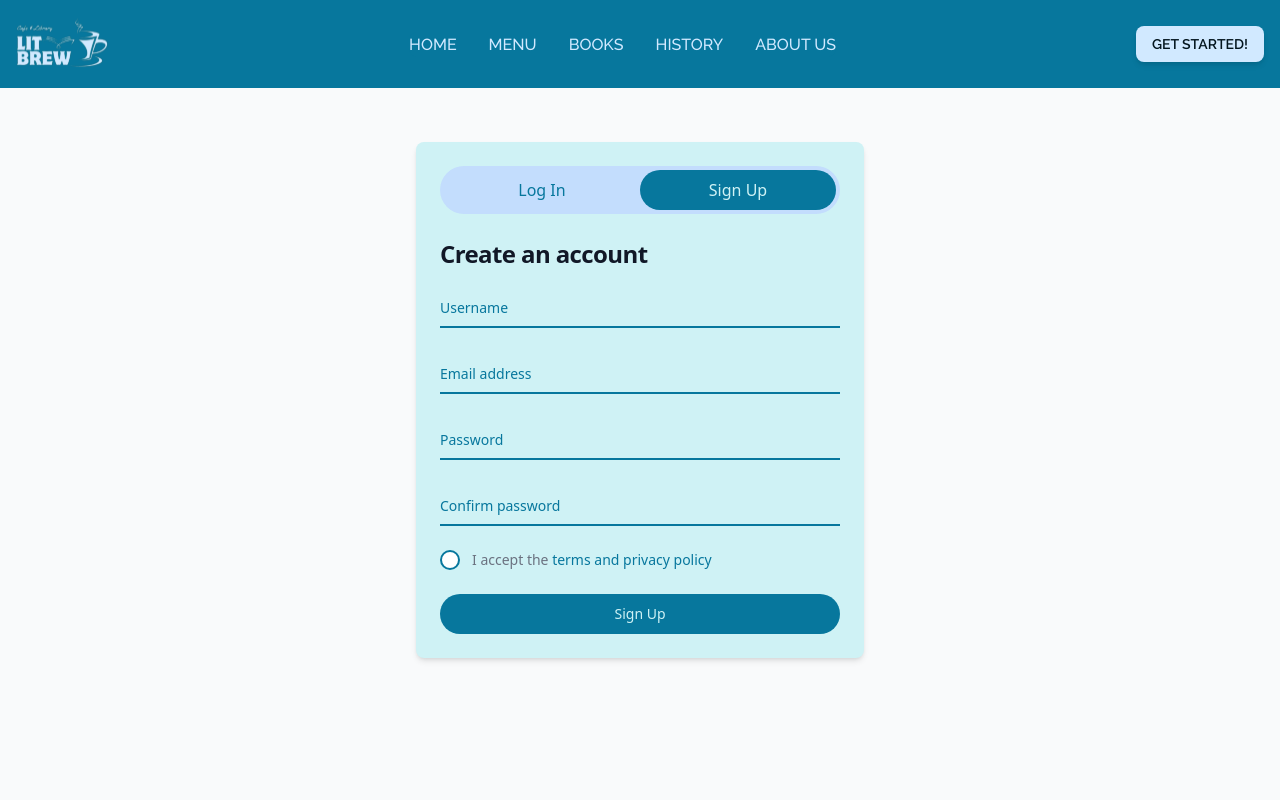
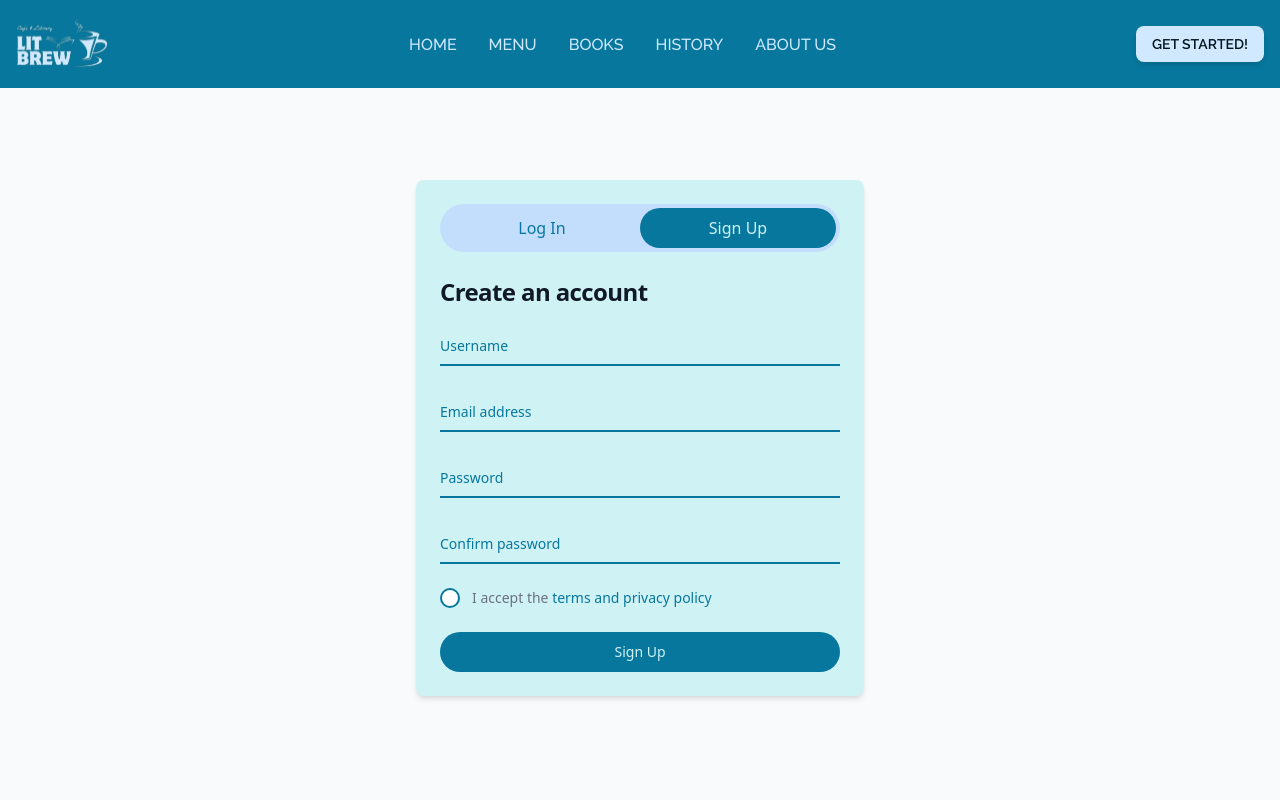
Before and after one commit to bryliantivan/Litbrew, a React (Vite) app: page /register in a window 1280 px wide. Shown: the top 800 px of the page. Built offline with nearby package versions, Linux system fonts and the light colour scheme.

Commit message:
revisi login sign up

```diff
--- a/src/pages/Login.jsx
+++ b/src/pages/Login.jsx
@@ -51,7 +51,7 @@ const Login = () => {
 
     return (
         <section className="bg-gray-50 dark:bg-gray-900 min-h-screen flex items-center justify-center px-4">
-            <div className="w-full sm:max-w-md bg-[#CFF2F5] rounded-lg shadow-md p-6">
+            <div className="w-full top-[10%] sm:max-w-md bg-[#CFF2F5] rounded-lg shadow-md p-6">
                 <div className="flex justify-between bg-blue-200 p-1 rounded-full mb-6">
                     <Link
                         to="/login"
--- a/src/pages/Register.jsx
+++ b/src/pages/Register.jsx
@@ -57,7 +57,7 @@ const Register = () => {
   };
 
   return (
-    <section className="bg-gray-50 dark:bg-gray-900 min-h-screen flex items-center justify-center px-4">
+    <section className="bg-gray-50 mt-[3%] max-sm:mt-[10%] dark:bg-gray-900 min-h-screen flex items-center justify-center px-4">
       <div className="w-full sm:max-w-md bg-[#CFF2F5] rounded-lg shadow-md p-6 dark:bg-gray-800">
         <div className="flex justify-between bg-blue-200 p-1 rounded-full mb-6">
           <Link
```
